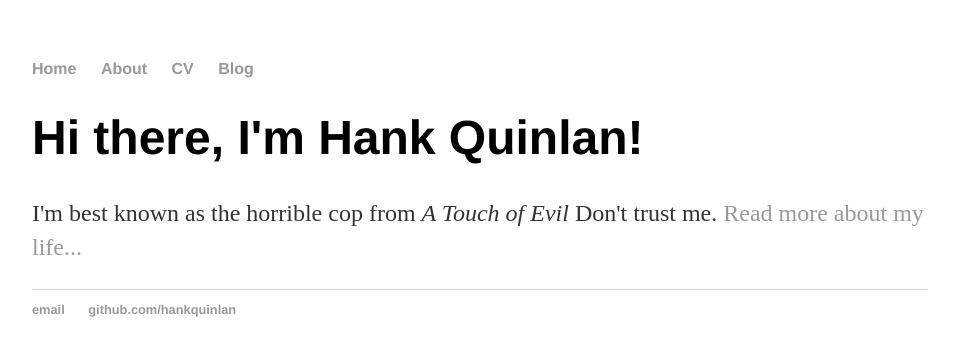
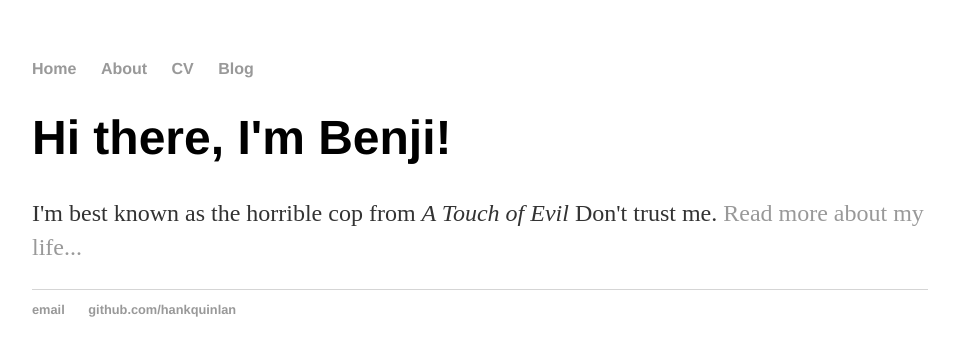
Before and after one commit to benjinyc/benjinyc.github.io, a Jekyll site: the page built from about/index.html, in a window 1280 px wide. Shown: the top 356 px of the page, without its empty margins (160-1115 px from the left). Built offline with Jekyll 4.4.1, drawn with Linux system fonts in a browser that asks for light colours.

```diff
--- a/about/index.html
+++ b/about/index.html
@@ -3,6 +3,6 @@ layout: default
 title: Hank Quinlan, Horrible Cop
 ---
 <div class="blurb">
-	<h1>Hi there, I'm Hank Quinlan!</h1>
+	<h1>Hi there, I'm Benji!</h1>
 	<p>I'm best known as the horrible cop from <em>A Touch of Evil</em> Don't trust me. <a href="/about">Read more about my life...</a></p>
 </div><!-- /.blurb -->
```
